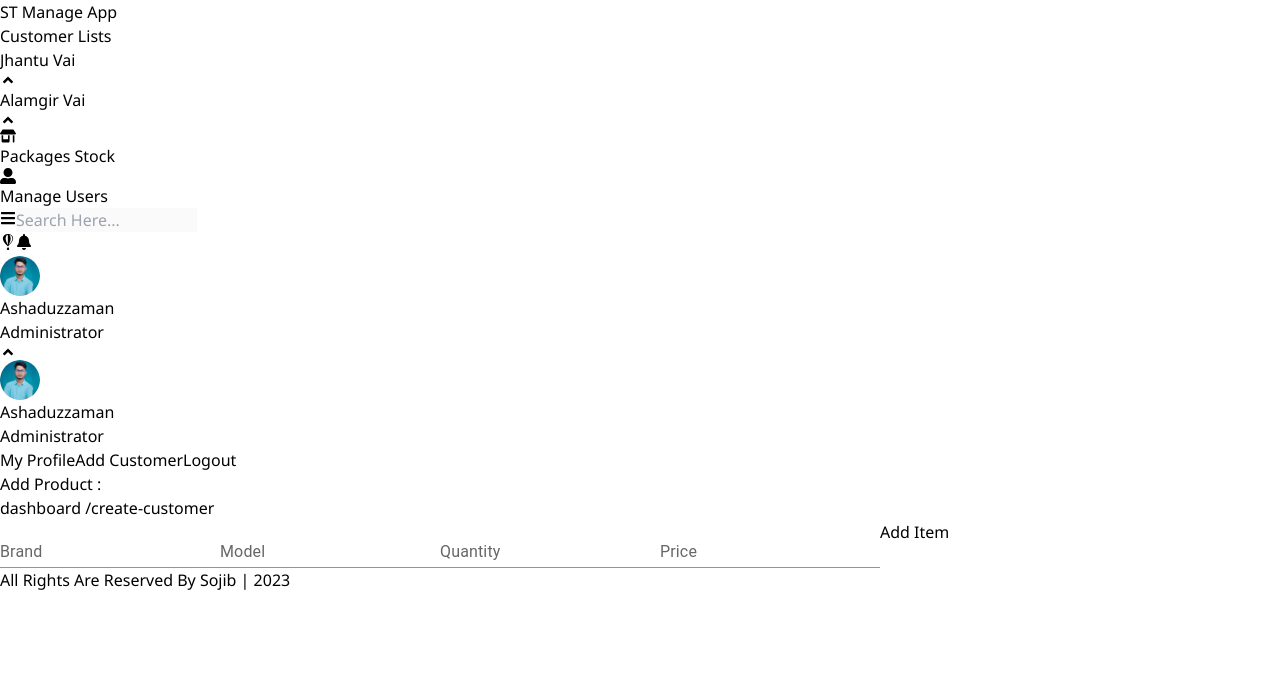
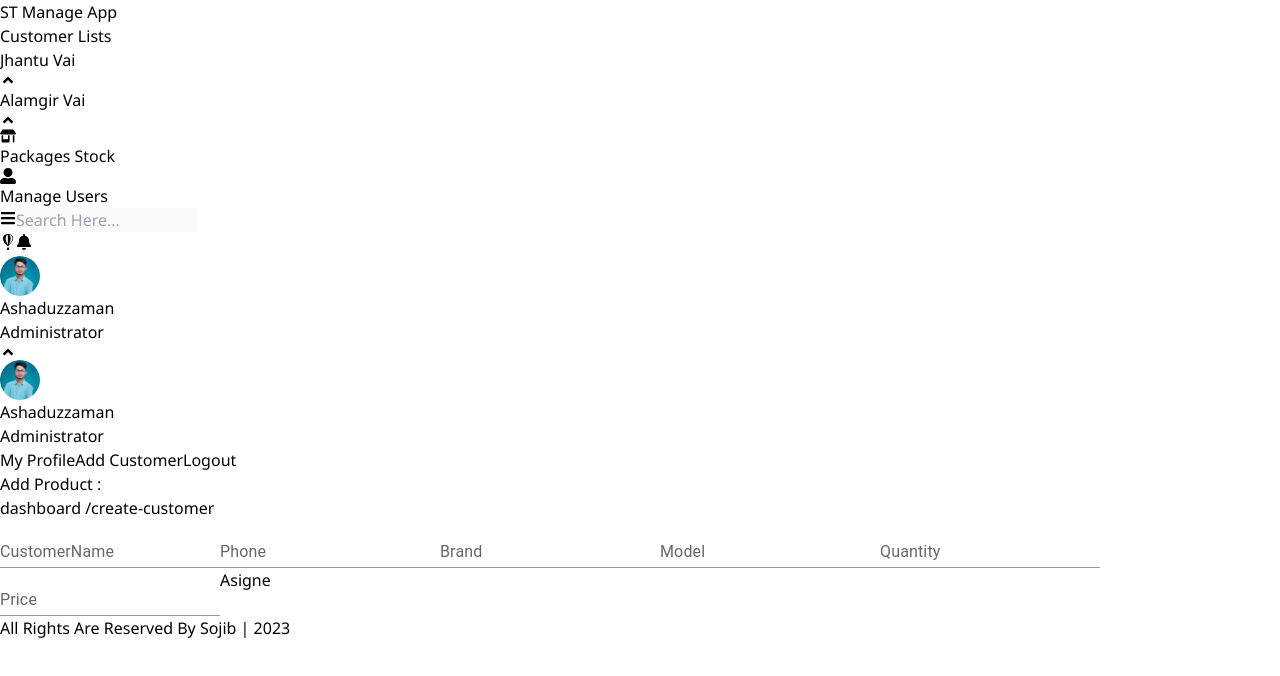
Before and after one commit to ashaansojib/st-admin-pannel, a React (Vite) app: page /create-customer in a window 1280 px wide. Shown: the top 676 px of the page. Built offline with nearby package versions, Linux system fonts and the light colour scheme.

Commit message:
add customer create functionality

```diff
--- a/src/components/customerLists/AddCustomer.jsx
+++ b/src/components/customerLists/AddCustomer.jsx
@@ -6,8 +6,24 @@ import { Link, useLocation } from 'react-router-dom';
 const AddCustomer = () => {
     const location = useLocation();
     const { register, handleSubmit, reset } = useForm()
-    const onSubmit = (data) => {
-        console.log(data)
+    const onSubmit = ({ customerName, phone, price, quantity, brand, model }) => {
+
+        const stock = [
+            {
+                price,
+                quantity,
+                brand,
+                model
+            }
+        ]
+        // data.item =  stock;
+
+        const loadData = {
+            customerName,
+            phone,
+            stock
+        }
+        console.log(loadData)
         reset()
     }
     return (
@@ -19,11 +35,13 @@ const AddCustomer = () => {
                 </div>
                 <form onSubmit={handleSubmit(onSubmit)}>
                     <div className='grid md:grid-cols-2 grid-cols-1 gap-4 justify-between items-center'>
+                        <TextField {...register("customerName", { required: true })} id="standard-basic" label="CustomerName" variant="standard" />
+                        <TextField {...register("phone", { required: true })} id="standard-basic" label="Phone" variant="standard" />
                         <TextField {...register("brand", { required: true })} id="standard-basic" label="Brand" variant="standard" />
                         <TextField {...register("model", { required: true })} id="standard-basic" label="Model" variant="standard" />
                         <TextField {...register("quantity", { required: true })} id="standard-basic" label="Quantity" variant="standard" />
                         <TextField  {...register("price", { required: true })} id="standard-basic" label="Price" variant="standard" />
-                        <input type="submit" className='bg-gray-500 w-full p-2 text-white font-medium  rounded-md cursor-pointer hover:bg-white hover:text-black transition hover:border border' value="Add Item" />
+                        <input type="submit" className='bg-gray-500 w-full p-2 text-white font-medium  rounded-md cursor-pointer hover:bg-white hover:text-black transition hover:border border' value="Asigne" />
                     </div>
                 </form>
             </div>
```
